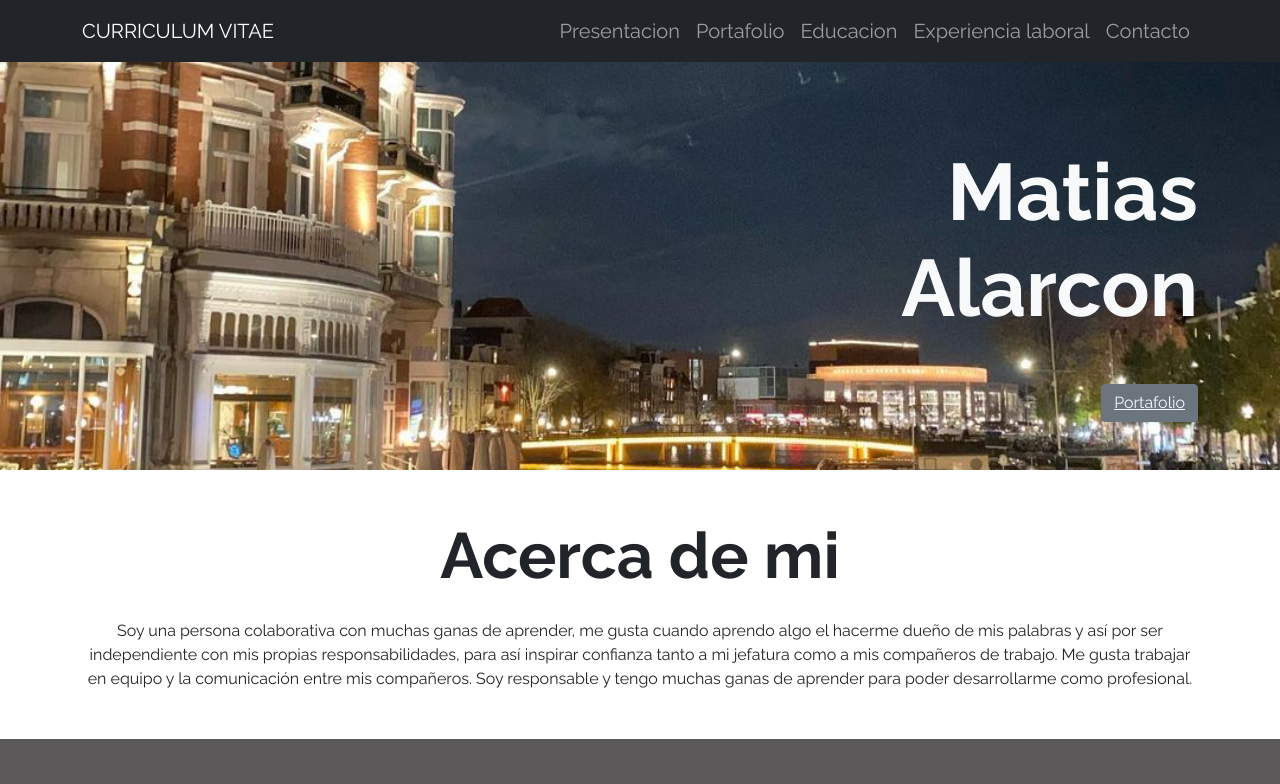
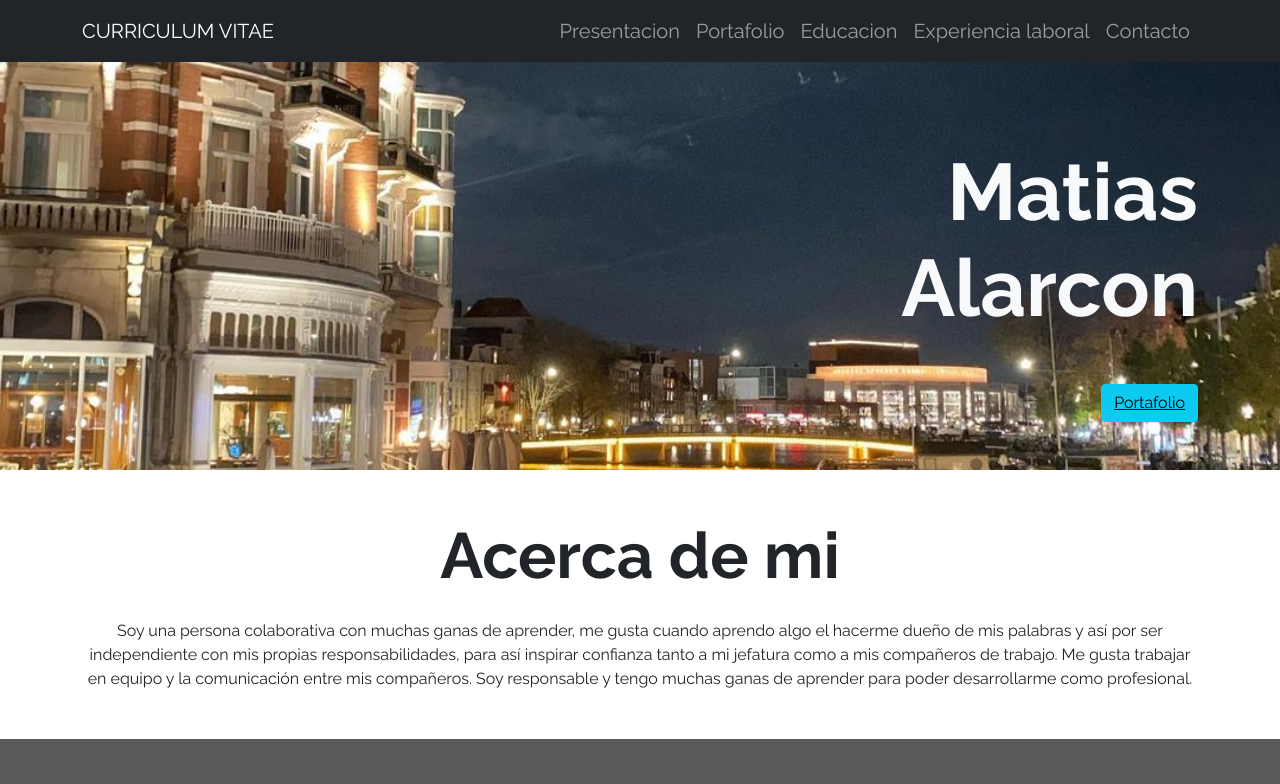
Before and after one commit to matiasalarcon6/CV-Mat-as, a plain HTML site: page index.html in a window 1280 px wide. Shown: the top 784 px of the page. Drawn offline with nearby package versions, Linux system fonts and the light colour scheme.

Commit message:
modifique el boton del portafolio para que fuera mas visible y facil de encontrar

```diff
--- a/asset/css/style.css
+++ b/asset/css/style.css
@@ -11,7 +11,7 @@ body {
     background-position: left;
   }
   #Portafolio a{
-    color: aliceblue;
+    color: rgb(0, 0, 0);
   }
 
   /* Mis trabajos */
--- a/index.html
+++ b/index.html
@@ -57,7 +57,7 @@
                     Matias <br> Alarcon
                 </h1>
                 <div id="Portafolio">
-                    <button type="button" class="btn btn-secondary"> <a target="_blank" href="./asset/portafolio/portafolio.html">Portafolio</a></button>
+                    <button type="button" class="btn btn-info"> <a target="_blank" href="./asset/portafolio/portafolio.html">Portafolio</a></button>
                 </div>
             </div>
         </div>
```
